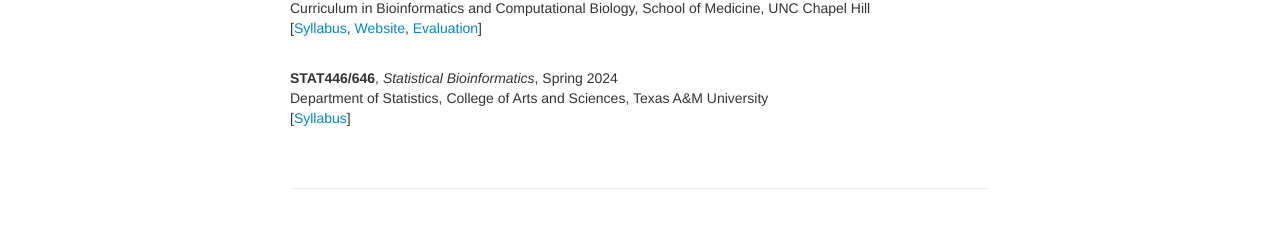
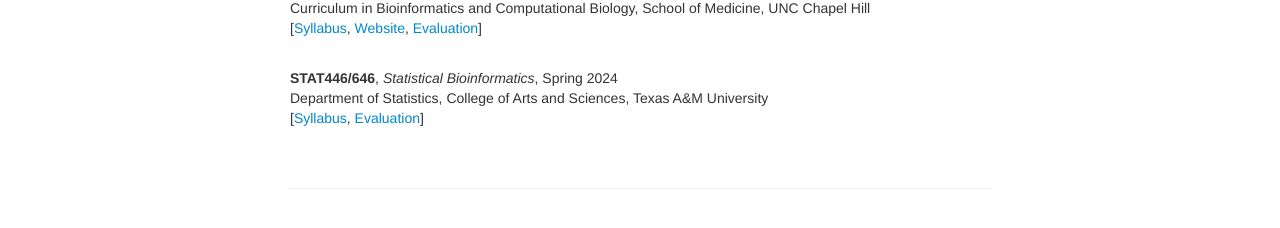
Before and after one commit to yuchaojiang/yuchaojiang.github.io, a Jekyll site: the page built from pages/teaching.md, in a window 1280 px wide. Shown: the part 374-602 px from the top of the page. Built offline with Jekyll 4.4.1, drawn with Linux system fonts in a browser that asks for light colours.

Commit message:
Update teaching.md

```diff
--- a/pages/teaching.md
+++ b/pages/teaching.md
@@ -30,6 +30,7 @@ Curriculum in Bioinformatics and Computational Biology, School of Medicine, UNC
 <div class="cv">
   <b>STAT446/646</b>, <i>Statistical Bioinformatics</i>, Spring 2024 <br/>
 Department of Statistics, College of Arts and Sciences, Texas A&M University <br/>
-[<a href="https://www.dropbox.com/scl/fi/zg7h9bpu035uhy9g46cj2/syllabus.pdf?rlkey=5eoa6ahsa3kg26w0vhzzvk3ot&dl=0" title="Syllabus">Syllabus</a>]
+[<a href="https://www.dropbox.com/scl/fi/zg7h9bpu035uhy9g46cj2/syllabus.pdf?rlkey=5eoa6ahsa3kg26w0vhzzvk3ot&dl=0" title="Syllabus">Syllabus</a>,
+	<a href="https://www.dropbox.com/scl/fi/xms8m6267witracs4crjd/evaluation.pdf?rlkey=cysvylhls37a9qrs116saw86s&st=p0tcjl0u&dl=0" title="Evaluation">Evaluation</a>]
 </div>
 <br/>
```
